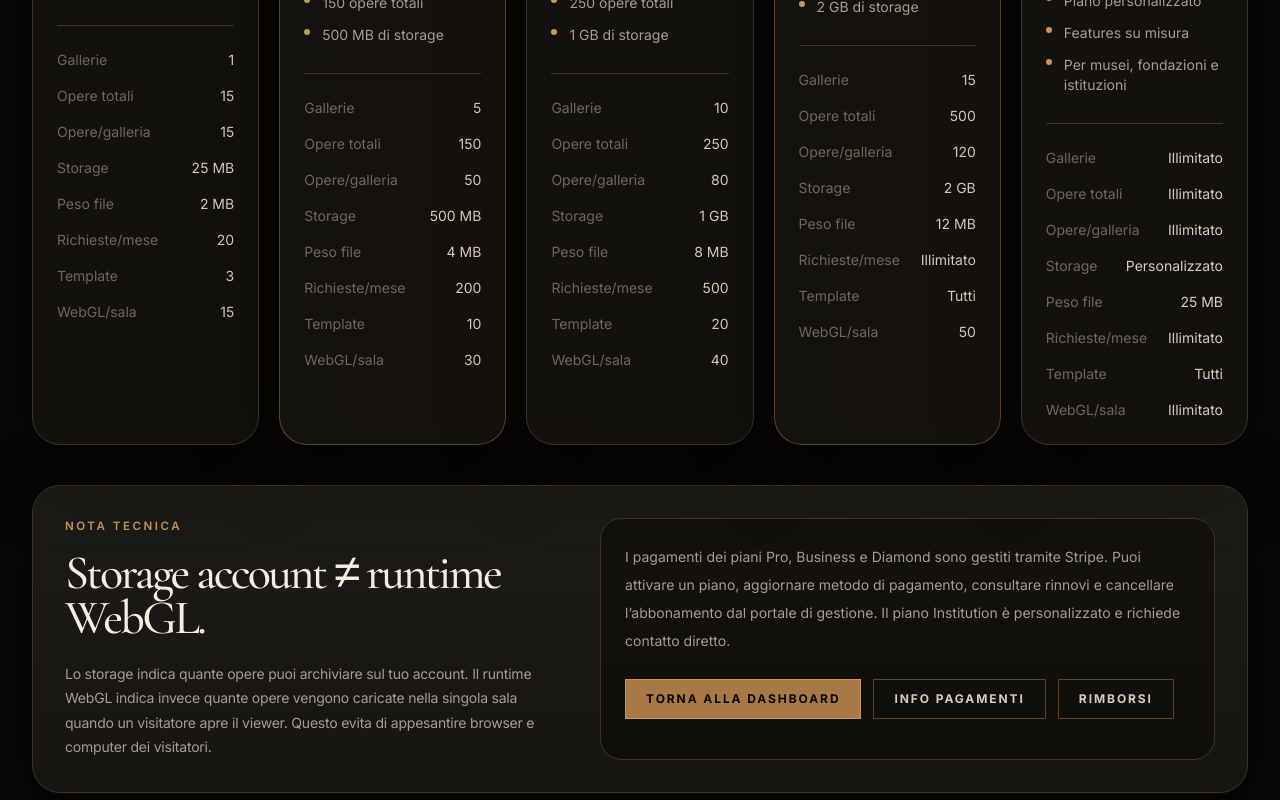
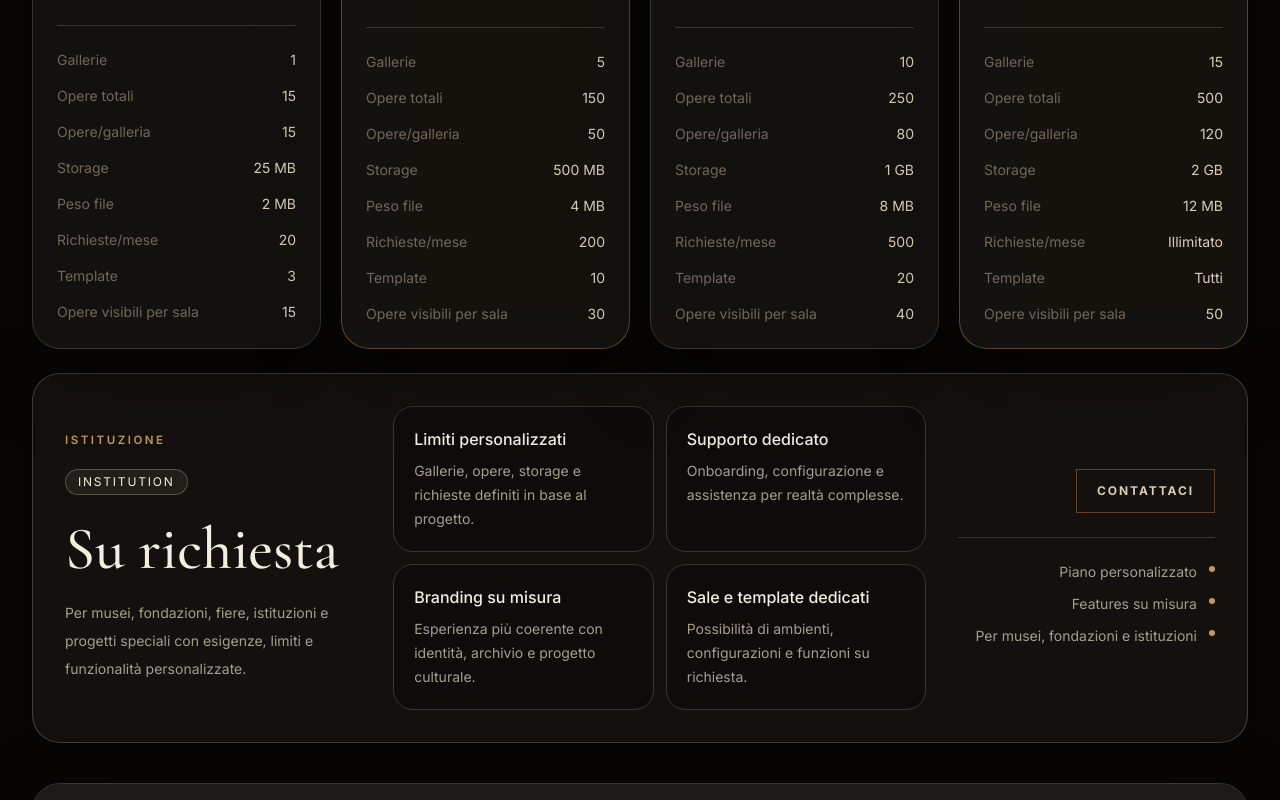
Before and after one commit to vKlabe/mostra-space, a Next.js app in the folder web/: page /pricing in a window 1280 px wide. Shown: the part 1080-1880 px from the top of the page. Built offline with nearby package versions, Linux system fonts and the light colour scheme; no server answers.

Commit message:
Update pricing layout and Institution section

```diff
--- a/web/app/pricing/page.tsx
+++ b/web/app/pricing/page.tsx
@@ -23,6 +23,7 @@ type Profile = {
   full_name: string | null;
   role: "user" | "gallerist" | "admin";
   plan: PlanName;
+  stripe_customer_id: string | null;
   stripe_subscription_status: string | null;
   stripe_current_period_end: string | null;
   stripe_cancel_at_period_end: boolean | null;
@@ -35,6 +36,10 @@ const STRIPE_CHECKOUT_PLANS: StripeCheckoutPlan[] = [
   "business",
   "diamond",
 ];
+
+const STANDARD_PLAN_NAMES: PlanName[] = PLAN_ORDER.filter(
+  (planName) => planName !== "institution"
+);
 
 const planHighlights: Record<PlanName, string[]> = {
   free: [
@@ -168,6 +173,7 @@ export default async function PricingPage() {
           "full_name",
           "role",
           "plan",
+          "stripe_customer_id",
           "stripe_subscription_status",
           "stripe_current_period_end",
           "stripe_cancel_at_period_end",
@@ -181,7 +187,14 @@ export default async function PricingPage() {
 
   const currentPlan = profile ? normalizePlanName(profile.plan) : null;
   const billingDate = formatDate(profile?.stripe_current_period_end);
-  const isPaidCurrentPlan = currentPlan !== null && currentPlan !== "free";
+  const hasStripeCustomer = Boolean(profile?.stripe_customer_id);
+  const isPaidCurrentPlan =
+    currentPlan !== null &&
+    currentPlan !== "free" &&
+    currentPlan !== "institution";
+
+  const institutionPlan = PLAN_LIMITS.institution;
+  const isInstitutionCurrent = currentPlan === "institution";
 
   return (
     <main className="museum-page overflow-hidden">
@@ -257,7 +270,7 @@ export default async function PricingPage() {
                       Dashboard
                     </Link>
 
-                    {isPaidCurrentPlan && (
+                    {isPaidCurrentPlan && hasStripeCustomer && (
                       <CustomerPortalButton className="museum-button-primary px-5 py-2.5">
                         Gestisci abbonamento
                       </CustomerPortalButton>
@@ -300,8 +313,8 @@ export default async function PricingPage() {
       </section>
 
       <section className="mx-auto max-w-7xl px-4 py-12 md:px-8">
-        <div className="grid gap-5 md:grid-cols-2 xl:grid-cols-5">
-          {PLAN_ORDER.map((planName) => {
+        <div className="grid gap-5 md:grid-cols-2 xl:grid-cols-4">
+          {STANDARD_PLAN_NAMES.map((planName) => {
             const plan = PLAN_LIMITS[planName];
             const isCurrent = currentPlan === planName;
             const isFeatured = plan.name === "pro" || plan.name === "diamond";
@@ -371,14 +384,10 @@ export default async function PricingPage() {
                     >
                       <T textKey="pricing.basePlan" fallback="Piano base" />
                     </button>
-                  ) : plan.name === "institution" ? (
-                    <Link
-                      href="/contatti"
-                      className="museum-button-secondary w-full px-5 py-3"
-                    >
-                      Contattaci
-                    </Link>
-                  ) : profile && currentPlan && currentPlan !== "free" ? (
+                  ) : profile &&
+                    hasStripeCustomer &&
+                    isPaidCurrentPlan &&
+                    isStripeCheckoutPlan(plan.name) ? (
                     <CustomerPortalButton className="museum-button-primary w-full px-5 py-3">
                       <T
                         textKey="pricing.manageSubscription"
@@ -484,7 +493,7 @@ export default async function PricingPage() {
 
                   <div className="flex justify-between gap-3 text-sm">
                     <span className="text-[var(--museum-stone-muted)]">
-                      WebGL/sala
+                      Opere visibili per sala
                     </span>
                     <span className="text-[var(--museum-ivory-soft)]">
                       {formatLimitValue(plan.maxArtworksVisiblePerRoom)}
@@ -496,20 +505,135 @@ export default async function PricingPage() {
           })}
         </div>
 
+        <section
+          className={
+            isInstitutionCurrent
+              ? "mt-6 rounded-[1.75rem] border border-[var(--museum-bronze-light)] bg-[rgba(168,121,69,0.12)] p-6 shadow-[var(--museum-shadow-bronze)] md:p-8"
+              : "mt-6 rounded-[1.75rem] border border-[rgba(216,205,187,0.24)] bg-[rgba(23,21,17,0.74)] p-6 shadow-[var(--museum-shadow-soft)] md:p-8"
+          }
+        >
+          <div className="grid gap-8 lg:grid-cols-[0.75fr_1.35fr_0.65fr] lg:items-center">
+            <div>
+              <div className="flex flex-wrap items-center gap-3">
+                <p className="museum-label">
+                  {getPlanEyebrow(institutionPlan.name)}
+                </p>
+
+                {isInstitutionCurrent && (
+                  <span className="rounded-full border border-[var(--museum-bronze-light)] bg-[var(--museum-bronze)] px-3 py-1 text-[0.65rem] font-bold uppercase tracking-[0.14em] text-[var(--museum-black)]">
+                    Attuale
+                  </span>
+                )}
+              </div>
+
+              <span
+                className={`mt-5 inline-flex rounded-full border px-3 py-1 text-xs uppercase tracking-[0.15em] ${getPlanBadgeClass(
+                  institutionPlan.name,
+                  isInstitutionCurrent
+                )}`}
+              >
+                {institutionPlan.label}
+              </span>
+
+              <h2 className="mt-6 font-editorial text-5xl font-medium leading-none text-[var(--museum-ivory)] md:text-6xl">
+                {institutionPlan.monthlyPriceLabel}
+              </h2>
+
+              <p className="mt-5 text-sm leading-7 text-[var(--museum-stone)]">
+                {getPlanDescription(institutionPlan.name)}
+              </p>
+            </div>
+
+            <div>
+              <div className="grid gap-3 sm:grid-cols-2">
+                <div className="rounded-[1.25rem] border border-[var(--museum-border)] bg-[rgba(8,7,5,0.42)] p-5">
+                  <p className="font-medium text-[var(--museum-ivory)]">
+                    Limiti personalizzati
+                  </p>
+                  <p className="mt-2 text-sm leading-6 text-[var(--museum-stone)]">
+                    Gallerie, opere, storage e richieste definiti in base al
+                    progetto.
+                  </p>
+                </div>
+
+                <div className="rounded-[1.25rem] border border-[var(--museum-border)] bg-[rgba(8,7,5,0.42)] p-5">
+                  <p className="font-medium text-[var(--museum-ivory)]">
+                    Supporto dedicato
+                  </p>
+                  <p className="mt-2 text-sm leading-6 text-[var(--museum-stone)]">
+                    Onboarding, configurazione e assistenza per realtà complesse.
+                  </p>
+                </div>
+
+                <div className="rounded-[1.25rem] border border-[var(--museum-border)] bg-[rgba(8,7,5,0.42)] p-5">
+                  <p className="font-medium text-[var(--museum-ivory)]">
+                    Branding su misura
+                  </p>
+                  <p className="mt-2 text-sm leading-6 text-[var(--museum-stone)]">
+                    Esperienza più coerente con identità, archivio e progetto
+                    culturale.
+                  </p>
+                </div>
+
+                <div className="rounded-[1.25rem] border border-[var(--museum-border)] bg-[rgba(8,7,5,0.42)] p-5">
+                  <p className="font-medium text-[var(--museum-ivory)]">
+                    Sale e template dedicati
+                  </p>
+                  <p className="mt-2 text-sm leading-6 text-[var(--museum-stone)]">
+                    Possibilità di ambienti, configurazioni e funzioni su
+                    richiesta.
+                  </p>
+                </div>
+              </div>
+            </div>
+
+            <div className="lg:text-right">
+              {isInstitutionCurrent ? (
+                <button
+                  type="button"
+                  disabled
+                  className="w-full rounded-none border border-[var(--museum-border)] px-5 py-3 text-xs font-semibold uppercase tracking-[0.16em] text-[var(--museum-stone-muted)] lg:w-auto"
+                >
+                  Piano attuale
+                </button>
+              ) : (
+                <a
+                  href="mailto:info@mostra.space?subject=Richiesta%20piano%20Institution%20MostraSpace"
+                  className="museum-button-secondary inline-flex w-full justify-center px-5 py-3 lg:w-auto"
+                >
+                  Contattaci
+                </a>
+              )}
+
+              <div className="mt-6 space-y-3 border-t border-[var(--museum-border)] pt-6 text-left lg:text-right">
+                {planHighlights.institution.map((item) => (
+                  <div
+                    key={item}
+                    className="flex gap-3 text-sm text-[var(--museum-stone)] lg:justify-end"
+                  >
+                    <span className="mt-1 h-1.5 w-1.5 shrink-0 rounded-full bg-[var(--museum-bronze-light)] lg:order-2" />
+                    <span>{item}</span>
+                  </div>
+                ))}
+              </div>
+            </div>
+          </div>
+        </section>
+
         <section className="museum-card mt-10 rounded-[1.75rem] p-6 md:p-8">
           <div className="grid gap-8 lg:grid-cols-[0.9fr_1.1fr]">
             <div>
-              <p className="museum-label">Nota tecnica</p>
+              <p className="museum-label">Nota sui limiti</p>
 
               <h2 className="museum-title mt-4 text-4xl text-[var(--museum-ivory)] md:text-5xl">
-                Storage account ≠ runtime WebGL.
+                Storage account e opere visibili non sono la stessa cosa.
               </h2>
 
               <p className="museum-subtitle mt-5 text-sm text-[var(--museum-stone)]">
                 Lo storage indica quante opere puoi archiviare sul tuo account.
-                Il runtime WebGL indica invece quante opere vengono caricate
-                nella singola sala quando un visitatore apre il viewer. Questo
-                evita di appesantire browser e computer dei visitatori.
+                Le opere visibili per sala indicano invece quante opere vengono
+                caricate in una singola galleria visitabile, così l’esperienza
+                resta fluida e accessibile.
               </p>
             </div>
 
```
